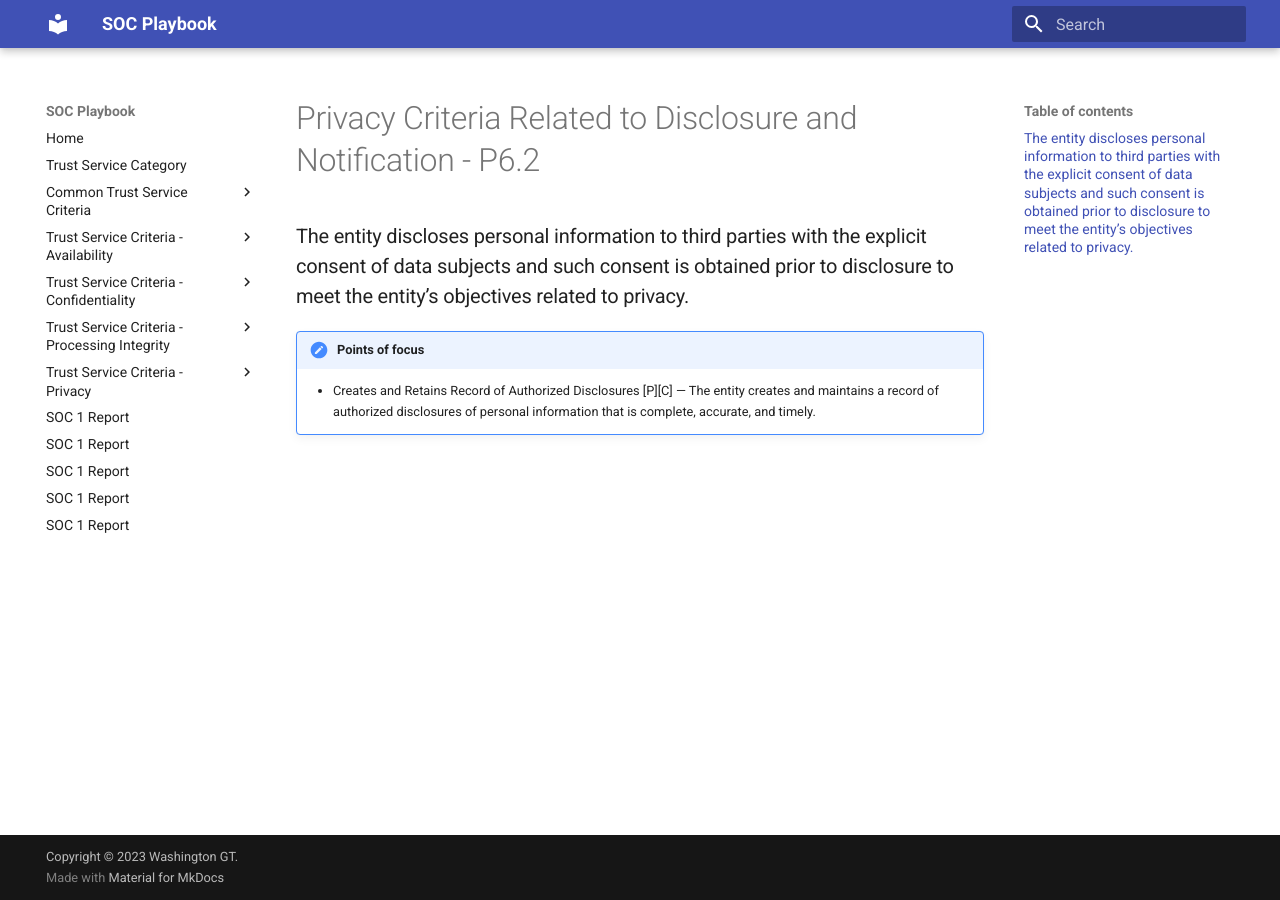
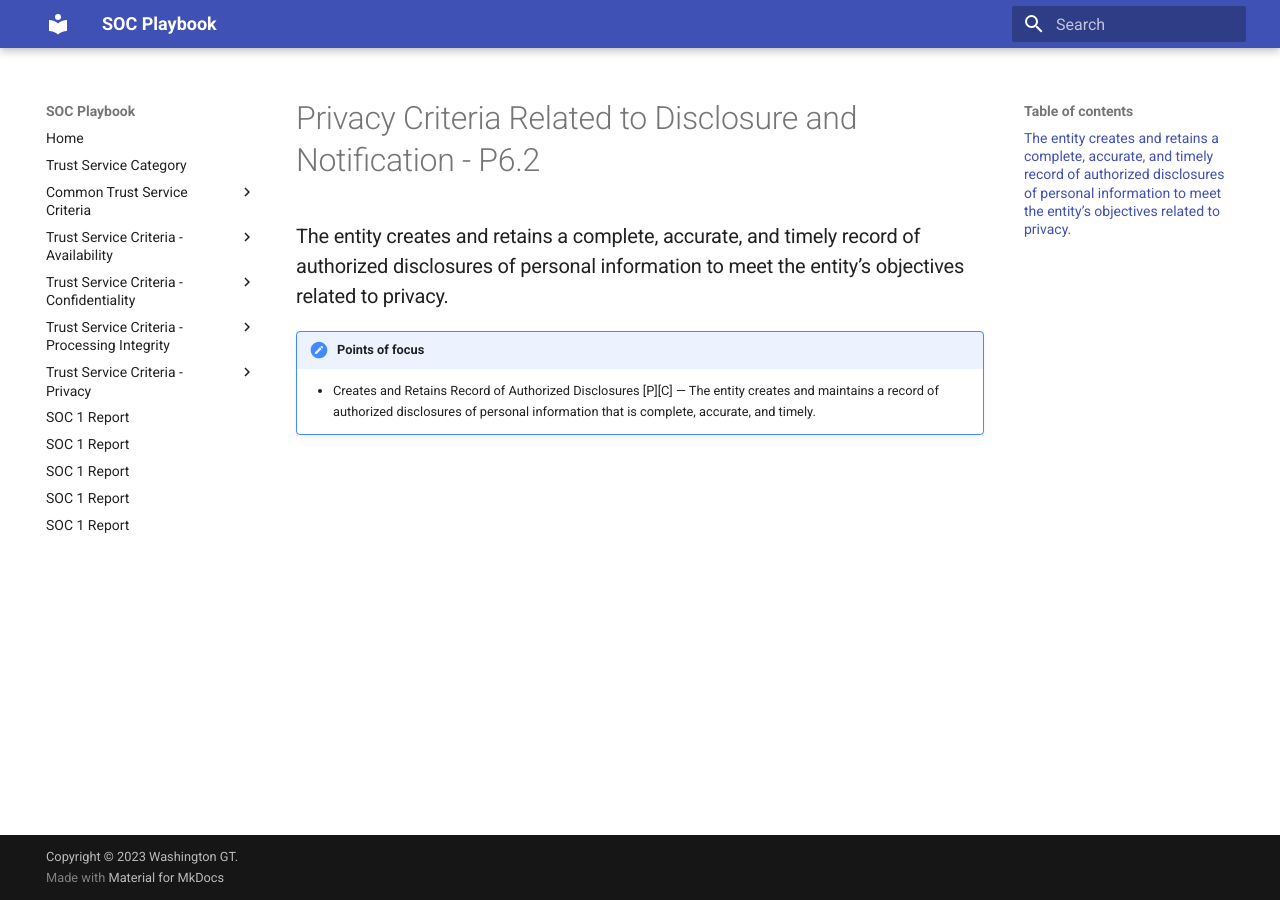
Before and after one commit to WashingtonGT/soc-playbook, an MkDocs documentation site: the page built from docs/ptsc/p6-2.md, in a window 1280 px wide. Built offline with MkDocs 1.6.1 and Material for MkDocs 9.7.7, drawn with Linux system fonts in a browser that asks for light colours.

Commit message:
Update p6-2.md

```diff
--- a/docs/ptsc/p6-2.md
+++ b/docs/ptsc/p6-2.md
@@ -1,6 +1,7 @@
 # Privacy Criteria Related to Disclosure and Notification - P6.2
 
-### The entity discloses personal information to third parties with the explicit consent of data subjects and such consent is obtained prior to disclosure to meet the entity’s objectives related to privacy.
+### The entity creates and retains a complete, accurate, and timely record of authorized disclosures of personal information to meet the entity’s objectives related to privacy.
+
 
 !!! note "Points of focus"
 
```
